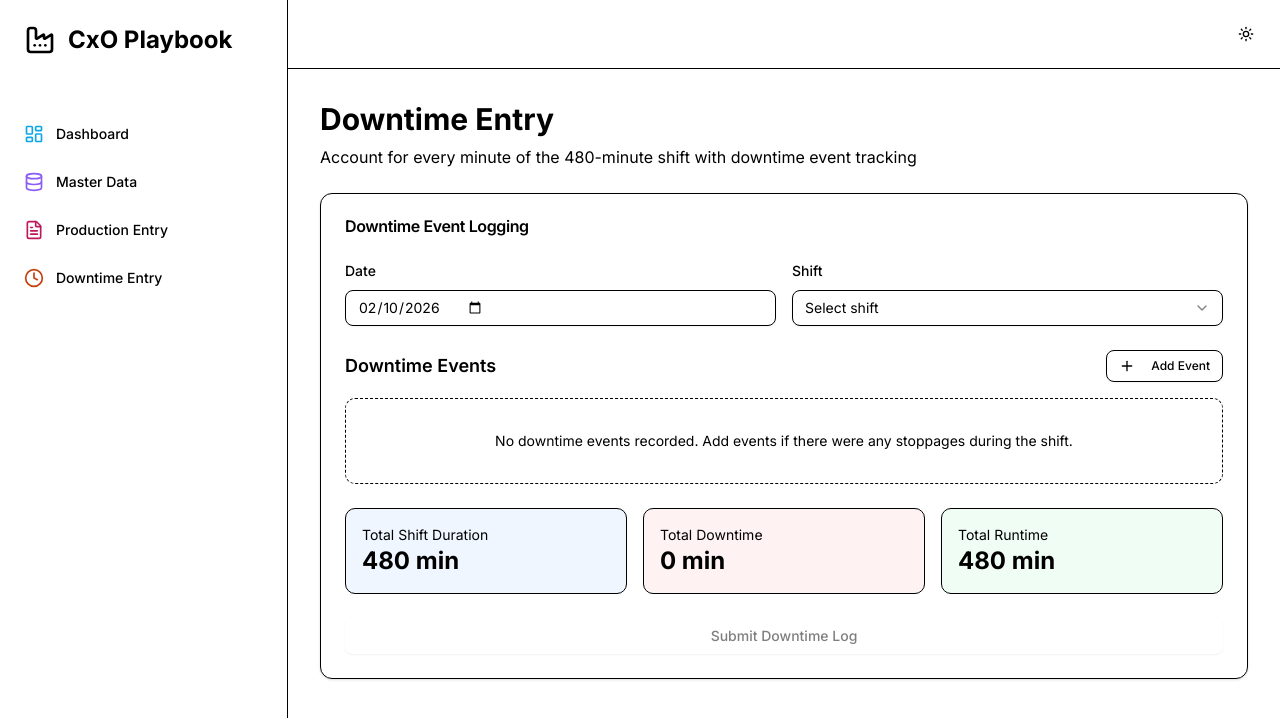
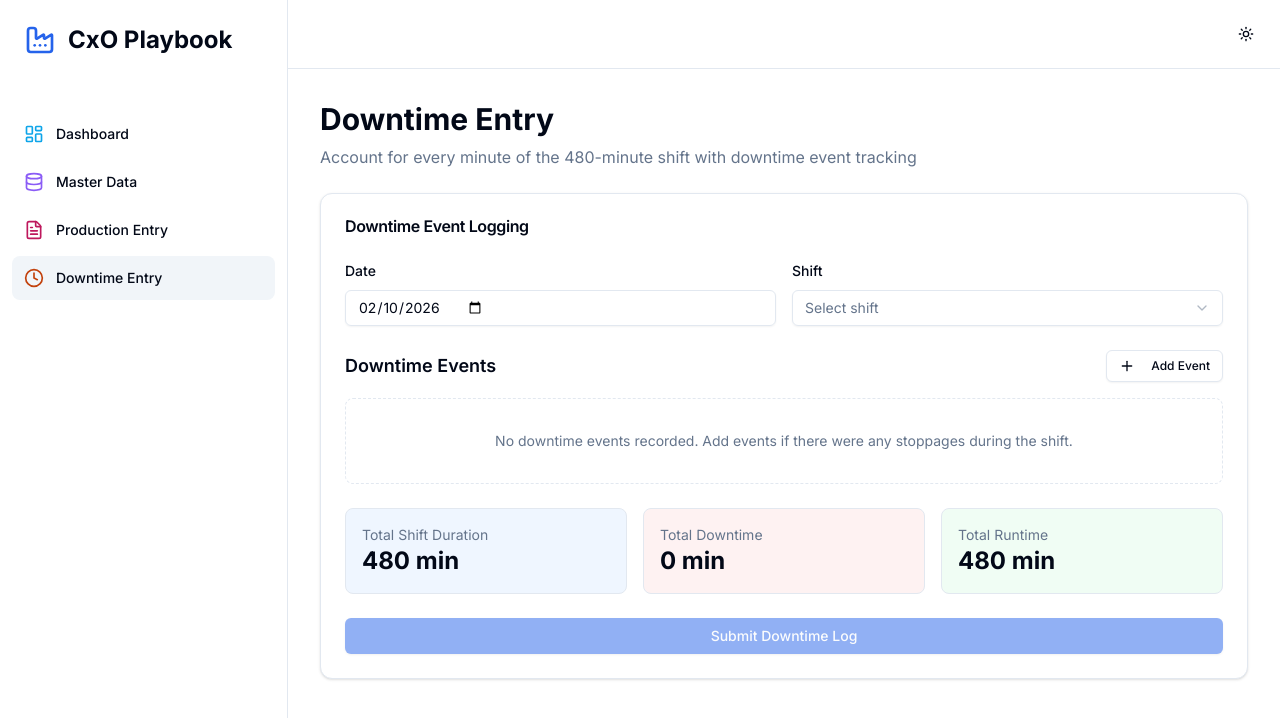
Before and after one commit to david-one8/cxo-playbook, a Next.js app: page /entry/downtime in a window 1280 px wide. Shown: the top 718 px of the page. Built offline with nearby package versions, Linux system fonts and the light colour scheme.

Commit message:
refactor: clean up globals.css by removing unused imports and variables

```diff
--- a/app/globals.css
+++ b/app/globals.css
@@ -1,10 +1,3 @@
-
-@import "tw-animate-css";
-
-@plugin "tailwindcss-animate";
-
-@custom-variant dark (&:is(.dark *));
-
 @tailwind base;
 @tailwind components;
 @tailwind utilities;
@@ -64,122 +57,3 @@
     @apply bg-background text-foreground;
   }
 }
-
-@theme inline {
-  --radius-sm: calc(var(--radius) - 4px);
-  --radius-md: calc(var(--radius) - 2px);
-  --radius-lg: var(--radius);
-  --radius-xl: calc(var(--radius) + 4px);
-  --radius-2xl: calc(var(--radius) + 8px);
-  --radius-3xl: calc(var(--radius) + 12px);
-  --radius-4xl: calc(var(--radius) + 16px);
-  --color-background: var(--background);
-  --color-foreground: var(--foreground);
-  --color-card: var(--card);
-  --color-card-foreground: var(--card-foreground);
-  --color-popover: var(--popover);
-  --color-popover-foreground: var(--popover-foreground);
-  --color-primary: var(--primary);
-  --color-primary-foreground: var(--primary-foreground);
-  --color-secondary: var(--secondary);
-  --color-secondary-foreground: var(--secondary-foreground);
-  --color-muted: var(--muted);
-  --color-muted-foreground: var(--muted-foreground);
-  --color-accent: var(--accent);
-  --color-accent-foreground: var(--accent-foreground);
-  --color-destructive: var(--destructive);
-  --color-border: var(--border);
-  --color-input: var(--input);
-  --color-ring: var(--ring);
-  --color-chart-1: var(--chart-1);
-  --color-chart-2: var(--chart-2);
-  --color-chart-3: var(--chart-3);
-  --color-chart-4: var(--chart-4);
-  --color-chart-5: var(--chart-5);
-  --color-sidebar: var(--sidebar);
-  --color-sidebar-foreground: var(--sidebar-foreground);
-  --color-sidebar-primary: var(--sidebar-primary);
-  --color-sidebar-primary-foreground: var(--sidebar-primary-foreground);
-  --color-sidebar-accent: var(--sidebar-accent);
-  --color-sidebar-accent-foreground: var(--sidebar-accent-foreground);
-  --color-sidebar-border: var(--sidebar-border);
-  --color-sidebar-ring: var(--sidebar-ring);
-}
-
-:root {
-  --radius: 0.625rem;
-  --background: oklch(1 0 0);
-  --foreground: oklch(0.129 0.042 264.695);
-  --card: oklch(1 0 0);
-  --card-foreground: oklch(0.129 0.042 264.695);
-  --popover: oklch(1 0 0);
-  --popover-foreground: oklch(0.129 0.042 264.695);
-  --primary: oklch(0.208 0.042 265.755);
-  --primary-foreground: oklch(0.984 0.003 247.858);
-  --secondary: oklch(0.968 0.007 247.896);
-  --secondary-foreground: oklch(0.208 0.042 265.755);
-  --muted: oklch(0.968 0.007 247.896);
-  --muted-foreground: oklch(0.554 0.046 257.417);
-  --accent: oklch(0.968 0.007 247.896);
-  --accent-foreground: oklch(0.208 0.042 265.755);
-  --destructive: oklch(0.577 0.245 27.325);
-  --border: oklch(0.929 0.013 255.508);
-  --input: oklch(0.929 0.013 255.508);
-  --ring: oklch(0.704 0.04 256.788);
-  --chart-1: oklch(0.646 0.222 41.116);
-  --chart-2: oklch(0.6 0.118 184.704);
-  --chart-3: oklch(0.398 0.07 227.392);
-  --chart-4: oklch(0.828 0.189 84.429);
-  --chart-5: oklch(0.769 0.188 70.08);
-  --sidebar: oklch(0.984 0.003 247.858);
-  --sidebar-foreground: oklch(0.129 0.042 264.695);
-  --sidebar-primary: oklch(0.208 0.042 265.755);
-  --sidebar-primary-foreground: oklch(0.984 0.003 247.858);
-  --sidebar-accent: oklch(0.968 0.007 247.896);
-  --sidebar-accent-foreground: oklch(0.208 0.042 265.755);
-  --sidebar-border: oklch(0.929 0.013 255.508);
-  --sidebar-ring: oklch(0.704 0.04 256.788);
-}
-
-.dark {
-  --background: oklch(0.129 0.042 264.695);
-  --foreground: oklch(0.984 0.003 247.858);
-  --card: oklch(0.208 0.042 265.755);
-  --card-foreground: oklch(0.984 0.003 247.858);
-  --popover: oklch(0.208 0.042 265.755);
-  --popover-foreground: oklch(0.984 0.003 247.858);
-  --primary: oklch(0.929 0.013 255.508);
-  --primary-foreground: oklch(0.208 0.042 265.755);
-  --secondary: oklch(0.279 0.041 260.031);
-  --secondary-foreground: oklch(0.984 0.003 247.858);
-  --muted: oklch(0.279 0.041 260.031);
-  --muted-foreground: oklch(0.704 0.04 256.788);
-  --accent: oklch(0.279 0.041 260.031);
-  --accent-foreground: oklch(0.984 0.003 247.858);
-  --destructive: oklch(0.704 0.191 22.216);
-  --border: oklch(1 0 0 / 10%);
-  --input: oklch(1 0 0 / 15%);
-  --ring: oklch(0.551 0.027 264.364);
-  --chart-1: oklch(0.488 0.243 264.376);
-  --chart-2: oklch(0.696 0.17 162.48);
-  --chart-3: oklch(0.769 0.188 70.08);
-  --chart-4: oklch(0.627 0.265 303.9);
-  --chart-5: oklch(0.645 0.246 16.439);
-  --sidebar: oklch(0.208 0.042 265.755);
-  --sidebar-foreground: oklch(0.984 0.003 247.858);
-  --sidebar-primary: oklch(0.488 0.243 264.376);
-  --sidebar-primary-foreground: oklch(0.984 0.003 247.858);
-  --sidebar-accent: oklch(0.279 0.041 260.031);
-  --sidebar-accent-foreground: oklch(0.984 0.003 247.858);
-  --sidebar-border: oklch(1 0 0 / 10%);
-  --sidebar-ring: oklch(0.551 0.027 264.364);
-}
-
-@layer base {
-  * {
-    @apply border-border outline-ring/50;
-  }
-  body {
-    @apply bg-background text-foreground;
-  }
-}
```
